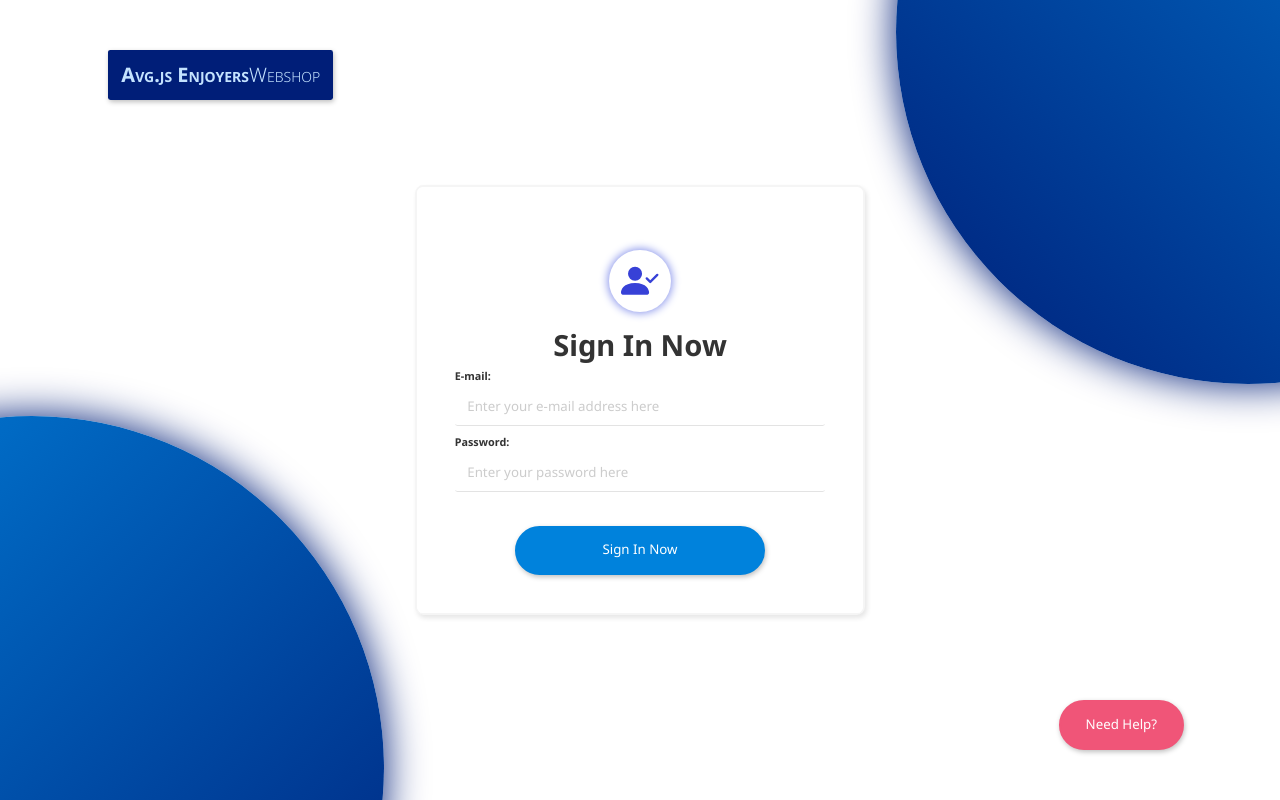
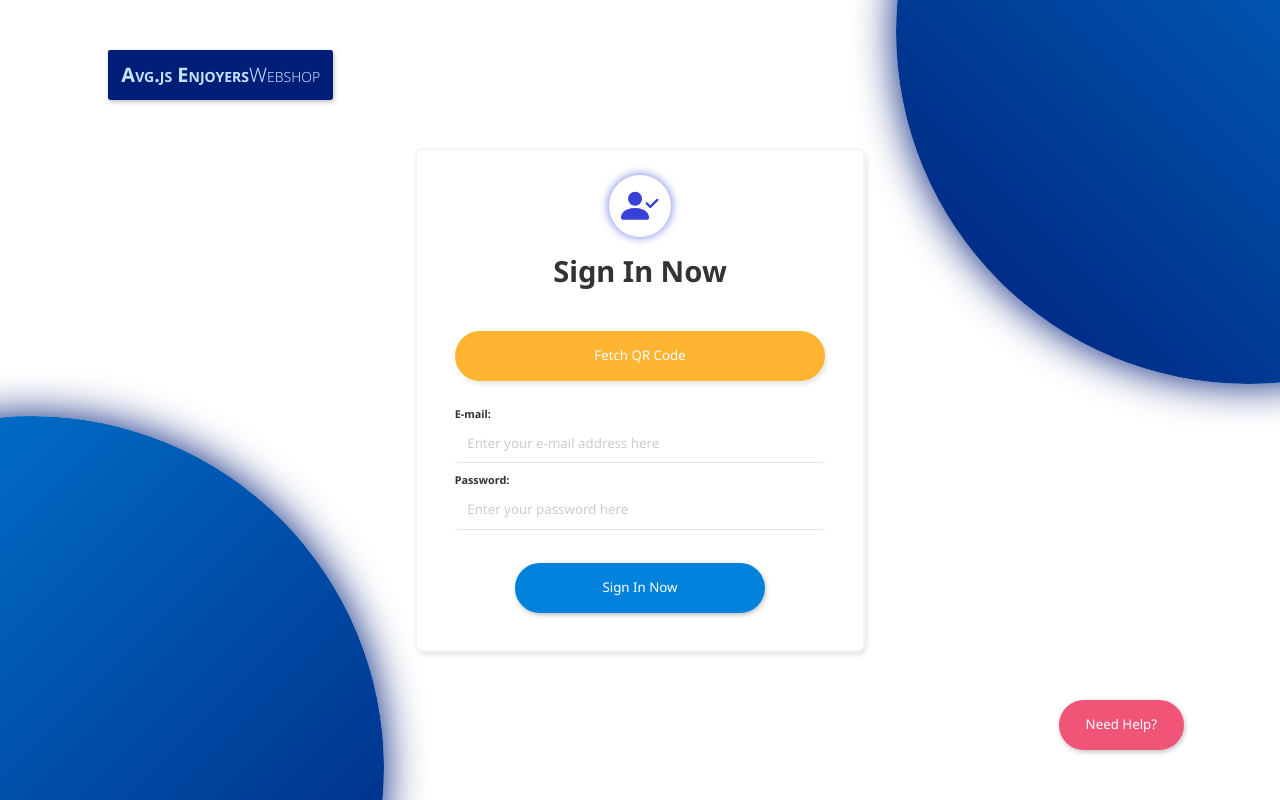
Before and after one commit to average-js-enjoyers/average-js-webshop, a React (Create React App) app in the folder frontend/: page /admin-signin in a window 1280 px wide. Built offline with nearby package versions, Linux system fonts and the light colour scheme; no server answers.

Commit message:
qrCode init

```diff
--- a/frontend/package.json
+++ b/frontend/package.json
@@ -9,6 +9,7 @@
     "axios": "^1.5.1",
     "gh-pages": "^6.0.0",
     "jssha": "^3.3.1",
+    "qrcode.react": "^3.1.0",
     "react": "^18.2.0",
     "react-bootstrap-icons": "^1.10.3",
     "react-dom": "^18.2.0",
--- a/frontend/src/Screens/auth/AdminSignInScreen.jsx
+++ b/frontend/src/Screens/auth/AdminSignInScreen.jsx
@@ -17,17 +17,63 @@ import { PersonCheckFill } from "react-bootstrap-icons";
 
 import { useAuth } from "hooks/useAuth";
 
+import { useState, useEffect } from "react";
+
+import QRCode from "qrcode.react";
+
 export default function AdminSignInScreen() {
   const { signInWithProvider } = useAuth();
   const location = useLocation();
 
   const oauthError = location.state?.oauthError || null;
 
+  const [qrData, setQrData] = useState(null);
+  const [qrDataFetched, setQrDataFetched] = useState(false);
+  const [countdown, setCountdown] = useState(10);
+
+  useEffect(() => {
+    let interval;
+
+    if (qrDataFetched) {
+      setCountdown(10); // Reset countdown when QR code is fetched
+      interval = setInterval(() => {
+        setCountdown(
+          (prevCountdown) => Math.round((prevCountdown - 0.1) * 10) / 10
+        );
+      }, 100);
+
+      const timer = setTimeout(() => {
+        clearInterval(interval); // Clear interval when QR code expires
+        setQrData(null);
+        setQrDataFetched(false);
+        setCountdown(10); // Reset countdown
+      }, 10000); // 10 seconds
+
+      return () => {
+        clearTimeout(timer);
+        clearInterval(interval); // Cleanup on unmount
+      };
+    }
+  }, [qrDataFetched]);
+
+  /* useEffect(() => {
+    const fetchData = async () => {
+      try {
+        const response = await fetch("/api/your-endpoint");
+        const jsonData = await response.json();
+        setQrData(jsonData.yourDataField);
+      } catch (error) {
+        console.error("Error fetching data:", error);
+      }
+    };
+
+    fetchData();
+  }, []); */
+
   return (
     <>
       {oauthError && <StatusMessage type="danger" message={oauthError} />}
       <Card>
-        <CardBody>
         <CardHeader>
           <CardLogo className="card__logo--auth">
             <PersonCheckFill color="var(--secondary-90)" />
@@ -36,7 +82,53 @@ export default function AdminSignInScreen() {
             Sign In Now
           </CardTitle>
         </CardHeader>
+        <CardBody>
+          {qrDataFetched ? (
+            <div className="text-center">
+              <QRCode value={qrData} />
+              <p className="mt-3">
+                Scan the QR code above with your phone to sign in.
+              </p>
+              <p className="mt-3">
+                <small style={{ color: "var(--grayscale-60)" }}>
+                  <strong style={{ color: "var(--grayscale-60)" }}>
+                    Note:
+                  </strong>{" "}
+                  This QR code will expire in{" "}
+                  <strong style={{ color: "var(--accent-60)" }}>
+                    {countdown}
+                  </strong>{" "}
+                  seconds.
+                </small>
+              </p>
+              <div style={{ display: "flex", justifyContent: "center" }}>
+                <Button
+                  onClick={() => {
+                    setQrDataFetched(false);
+                  }}
+                  className="mt-3"
+                  variant={"info btn--muted"}
+                >
+                  Go Back
+                </Button>
+              </div>
+            </div>
+          ) : (
+            <>
+              <Button
+                onClick={() => {
+                  setQrDataFetched(true);
+                  /* setQrData("Average JS Enjoyers 🎉😎"); */
+                  setQrData("ORDAS FASZ");
+                }}
+                className="mb-3"
+                variant={"warning btn--muted"}
+              >
+                Fetch QR Code
+              </Button>
               <AdminSignInForm />
+            </>
+          )}
         </CardBody>
       </Card>
     </>
```
Also changed, not shown: 1 other file (tests, documents, lock files or other folders). Lines whose indentation alone changed are shown as unchanged.
